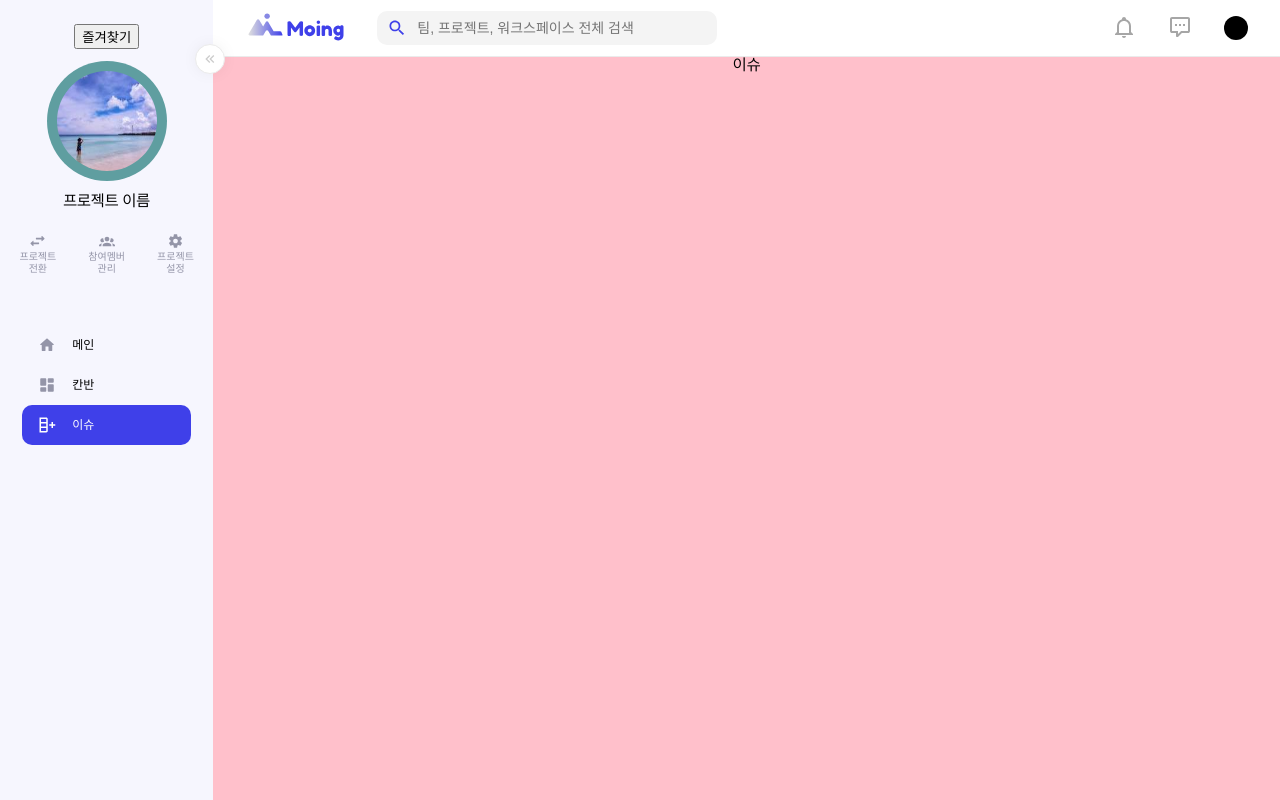
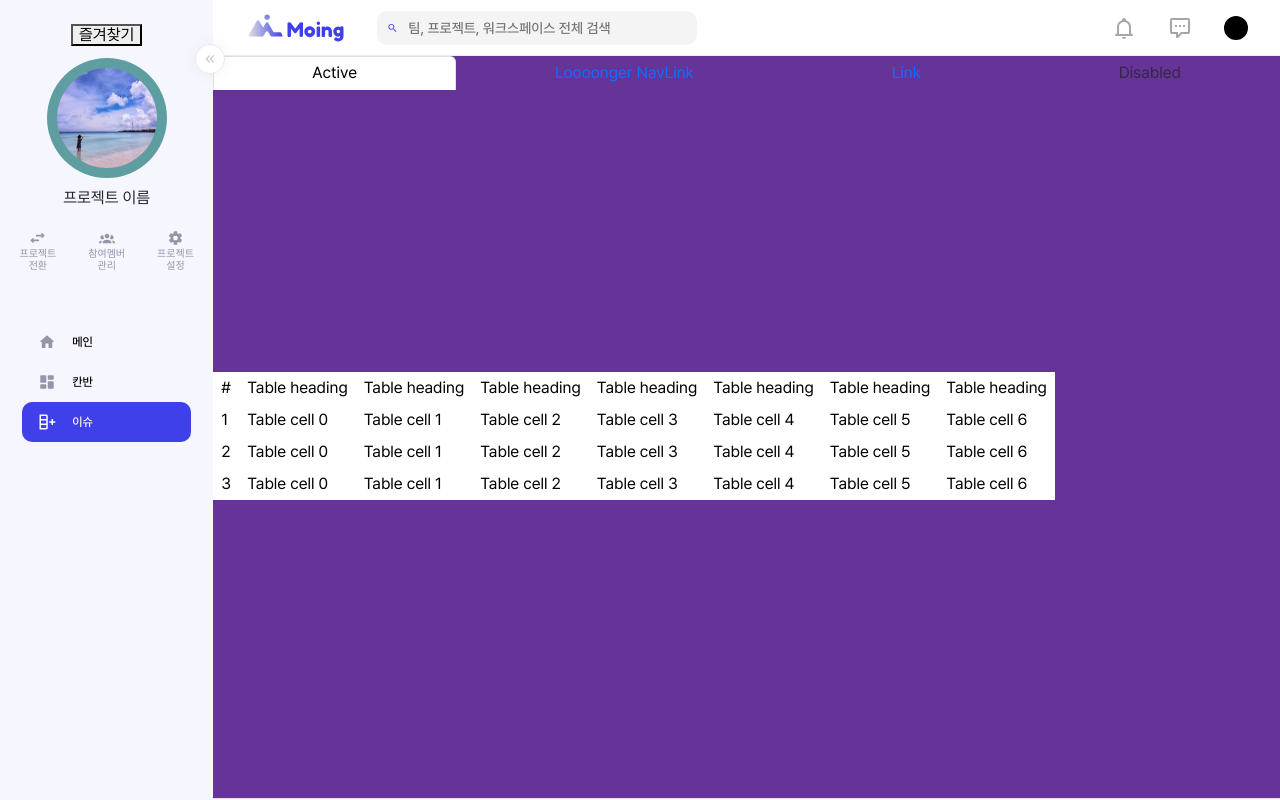
Before and after one commit to Moing-project/Moing-Workspace-FE, a React (Create React App) app: page /issue in a window 1280 px wide. Built offline with nearby package versions, Linux system fonts and the light colour scheme; a small style sheet from the web is missing.

Commit message:
[add]이슈 페이지 디자인

```diff
--- a/package.json
+++ b/package.json
@@ -20,8 +20,10 @@
     "@types/styled-components": "^5.1.26",
     "@uiw/react-md-editor": "^3.23.5",
     "axios": "^1.4.0",
+    "bootstrap": "^5.3.1",
     "marked": "^7.0.5",
     "react": "^18.2.0",
+    "react-bootstrap": "^2.8.0",
     "react-cookie": "^6.1.0",
     "react-dom": "^18.2.0",
     "react-hook-form": "^7.45.4",
--- a/src/page/issue/Issue.tsx
+++ b/src/page/issue/Issue.tsx
@@ -1,7 +1,61 @@
-import styled from "styled-components";
+import styled from 'styled-components';
+import Nav from 'react-bootstrap/Nav';
+import Table from 'react-bootstrap/Table';
 
 export default function Issue() {
-  return <IssueLayoutMain>이슈</IssueLayoutMain>;
+  return (
+    <IssueLayoutMain>
+      <Box>
+        <Nav fill variant="tabs" defaultActiveKey="/home">
+          <Nav.Item>
+            <Nav.Link href="/home">Active</Nav.Link>
+          </Nav.Item>
+          <Nav.Item>
+            <Nav.Link eventKey="link-1">Loooonger NavLink</Nav.Link>
+          </Nav.Item>
+          <Nav.Item>
+            <Nav.Link eventKey="link-2">Link</Nav.Link>
+          </Nav.Item>
+          <Nav.Item>
+            <Nav.Link eventKey="disabled" disabled>
+              Disabled
+            </Nav.Link>
+          </Nav.Item>
+
+          <Table responsive>
+            <thead>
+              <tr>
+                <th>#</th>
+                {Array.from({ length: 7 }).map((_, index) => (
+                  <th key={index}>Table heading</th>
+                ))}
+              </tr>
+            </thead>
+            <tbody>
+              <tr>
+                <td>1</td>
+                {Array.from({ length: 7 }).map((_, index) => (
+                  <td key={index}>Table cell {index}</td>
+                ))}
+              </tr>
+              <tr>
+                <td>2</td>
+                {Array.from({ length: 7 }).map((_, index) => (
+                  <td key={index}>Table cell {index}</td>
+                ))}
+              </tr>
+              <tr>
+                <td>3</td>
+                {Array.from({ length: 7 }).map((_, index) => (
+                  <td key={index}>Table cell {index}</td>
+                ))}
+              </tr>
+            </tbody>
+          </Table>
+        </Nav>
+      </Box>
+    </IssueLayoutMain>
+  );
 }
 
 const IssueLayoutMain = styled.main`
@@ -10,3 +64,25 @@ const IssueLayoutMain = styled.main`
   justify-content: center;
   background: pink;
 `;
+const Box = styled.div`
+  display: flex;
+  width: auto;
+  background: rebeccapurple;
+`;
+
+<Nav fill variant="tabs" defaultActiveKey="/home">
+  <Nav.Item>
+    <Nav.Link href="/home">Active</Nav.Link>
+  </Nav.Item>
+  <Nav.Item>
+    <Nav.Link eventKey="link-1">Loooonger NavLink</Nav.Link>
+  </Nav.Item>
+  <Nav.Item>
+    <Nav.Link eventKey="link-2">Link</Nav.Link>
+  </Nav.Item>
+  <Nav.Item>
+    <Nav.Link eventKey="disabled" disabled>
+      Disabled
+    </Nav.Link>
+  </Nav.Item>
+</Nav>;
```
Also changed, not shown: src/App.tsx (+13 -12 lines), 1 other file (tests, documents, lock files or other folders).
